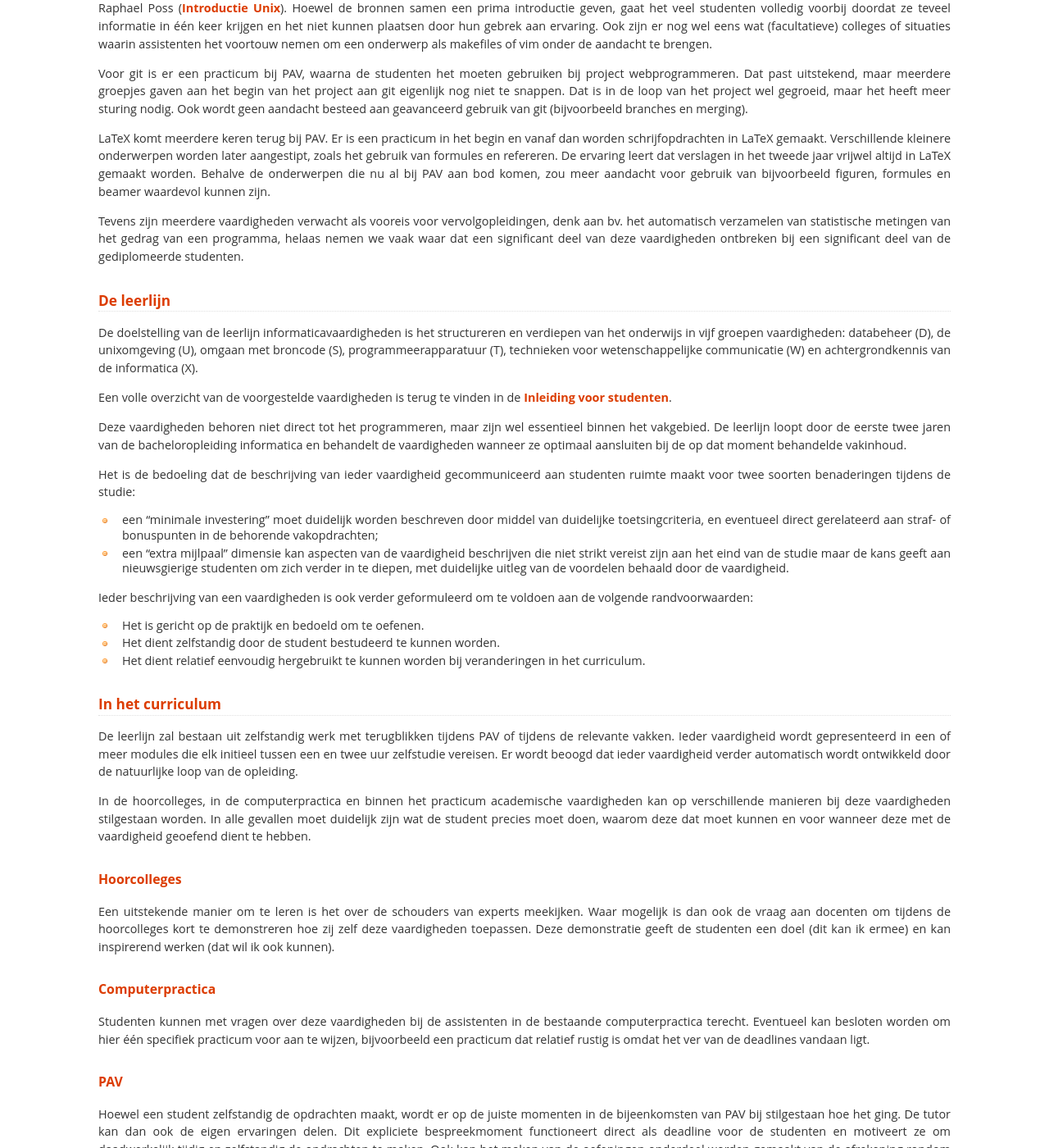
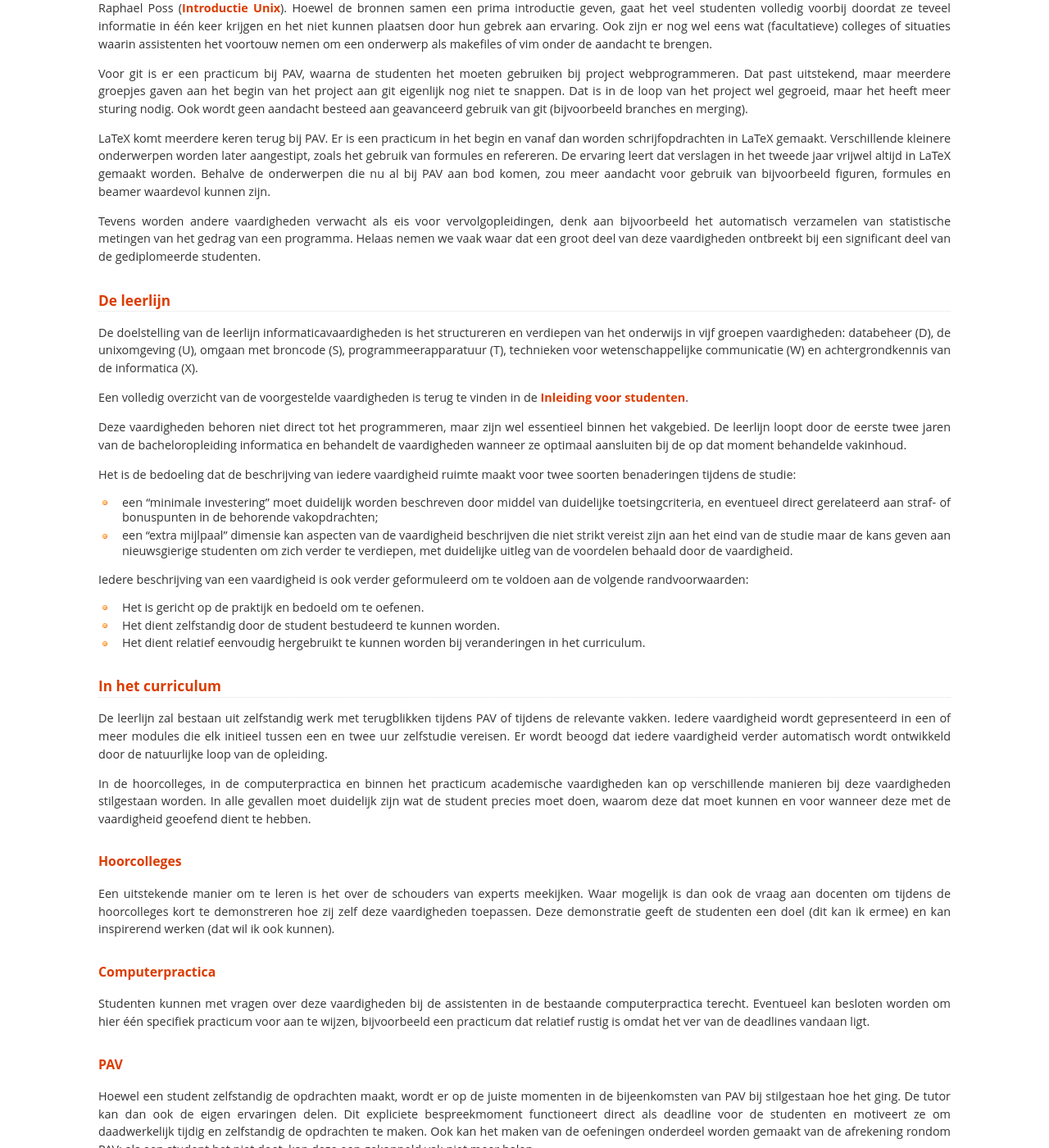
Before and after one commit to knz/leerlijn-informatica, a Sphinx documentation site: the page built from source/inleiding-docenten.rst, in a window 1280 px wide and 1400 px high, scrolled down 921 px. Shown: the whole window at 82% size. Built offline with Sphinx 7.4.7, drawn with Linux system fonts in a browser that asks for light colours; some web fonts are replaced; formulas are drawn with MathJax 3; some of the changed text lies outside the part shown.

Commit message:
Inleiding Docenten: language errors and other small changes.

```diff
--- a/source/inleiding-docenten.rst
+++ b/source/inleiding-docenten.rst
@@ -53,10 +53,10 @@ worden. Behalve de onderwerpen die nu al bij PAV aan bod komen, zou
 meer aandacht voor gebruik van bijvoorbeeld figuren, formules en
 beamer waardevol kunnen zijn.
 
-Tevens zijn meerdere vaardigheden verwacht als vooreis voor
-vervolgopleidingen, denk aan bv. het automatisch verzamelen van
-statistische metingen van het gedrag van een programma, helaas nemen
-we vaak waar dat een significant deel van deze vaardigheden ontbreken
+Tevens worden andere vaardigheden verwacht als eis voor
+vervolgopleidingen, denk aan bijvoorbeeld het automatisch verzamelen van
+statistische metingen van het gedrag van een programma. Helaas nemen
+we vaak waar dat een groot deel van deze vaardigheden ontbreekt
 bij een significant deel van de gediplomeerde studenten.
 
 De leerlijn
@@ -68,7 +68,7 @@ vaardigheden: databeheer (D), de unixomgeving (U), omgaan met broncode
 (S), programmeerapparatuur (T), technieken voor wetenschappelijke
 communicatie (W) en achtergrondkennis van de informatica (X).
 
-Een volle overzicht van de voorgestelde vaardigheden is terug te vinden in de
+Een volledig overzicht van de voorgestelde vaardigheden is terug te vinden in de
 :doc:`Inleiding voor studenten <inleiding-studenten>`.
 
 Deze vaardigheden behoren niet direct tot het programmeren, maar zijn
@@ -77,9 +77,8 @@ twee jaren van de bacheloropleiding informatica en behandelt de
 vaardigheden wanneer ze optimaal aansluiten bij de op dat moment
 behandelde vakinhoud.
 
-Het is de bedoeling dat de beschrijving van ieder vaardigheid
-gecommuniceerd aan studenten ruimte maakt voor twee soorten
-benaderingen tijdens de studie:
+Het is de bedoeling dat de beschrijving van iedere vaardigheid
+ruimte maakt voor twee soorten benaderingen tijdens de studie:
 
 - een "minimale investering" moet duidelijk worden beschreven door
   middel van duidelijke toetsingcriteria, en eventueel direct
@@ -87,11 +86,11 @@ benaderingen tijdens de studie:
 
 - een "extra mijlpaal" dimensie kan aspecten van de vaardigheid
   beschrijven die niet strikt vereist zijn aan het eind van de studie
-  maar de kans geeft aan nieuwsgierige studenten om zich verder in te
-  diepen, met duidelijke uitleg van de voordelen behaald door de
+  maar de kans geven aan nieuwsgierige studenten om zich verder te
+  verdiepen, met duidelijke uitleg van de voordelen behaald door de
   vaardigheid.
 
-Ieder beschrijving van een vaardigheden is ook verder geformuleerd om
+Iedere beschrijving van een vaardigheid is ook verder geformuleerd om
 te voldoen aan de volgende randvoorwaarden:
 
 - Het is gericht op de praktijk en bedoeld om te oefenen.
@@ -103,9 +102,9 @@ In het curriculum
 -----------------
 
 De leerlijn zal bestaan uit zelfstandig werk met terugblikken tijdens
-PAV of tijdens de relevante vakken. Ieder vaardigheid wordt
+PAV of tijdens de relevante vakken. Iedere vaardigheid wordt
 gepresenteerd in een of meer modules die elk initieel tussen een en
-twee uur zelfstudie vereisen. Er wordt beoogd dat ieder vaardigheid
+twee uur zelfstudie vereisen. Er wordt beoogd dat iedere vaardigheid
 verder automatisch wordt ontwikkeld door de natuurlijke loop van de opleiding.
 
 In de hoorcolleges, in de computerpractica en binnen het practicum
@@ -182,8 +181,8 @@ De volgende vragen kunnen dan ontstaan:
     ongeïnteresseerd, maar open voor het leren; en studenten *actief*
     ongeïnteresseerd, die hun diploma willen halen met minimale
     hoeveelheid werk. (NB: deze kenschetsing is van hun gedrag, niet van hun
-    persoonlijkheid; gedragen kunnen snel evolueren over tijd en soms
-    zelfs over zeer korte periodes, bv van een vak naar een ander).
+    persoonlijkheid; gedrag kan snel evolueren over tijd en soms
+    zelfs over zeer korte periodes, bijvoorbeeld van een vak naar een ander).
 
     Voor "a priori" ongeïnteresseerden ligt de verantwoordelijkheid om
     de stof levendig en interessant te maken bij de docenten, maar
```
Also changed, not shown: other parts of source/inleiding-docenten.rst (+7 -7 lines).
